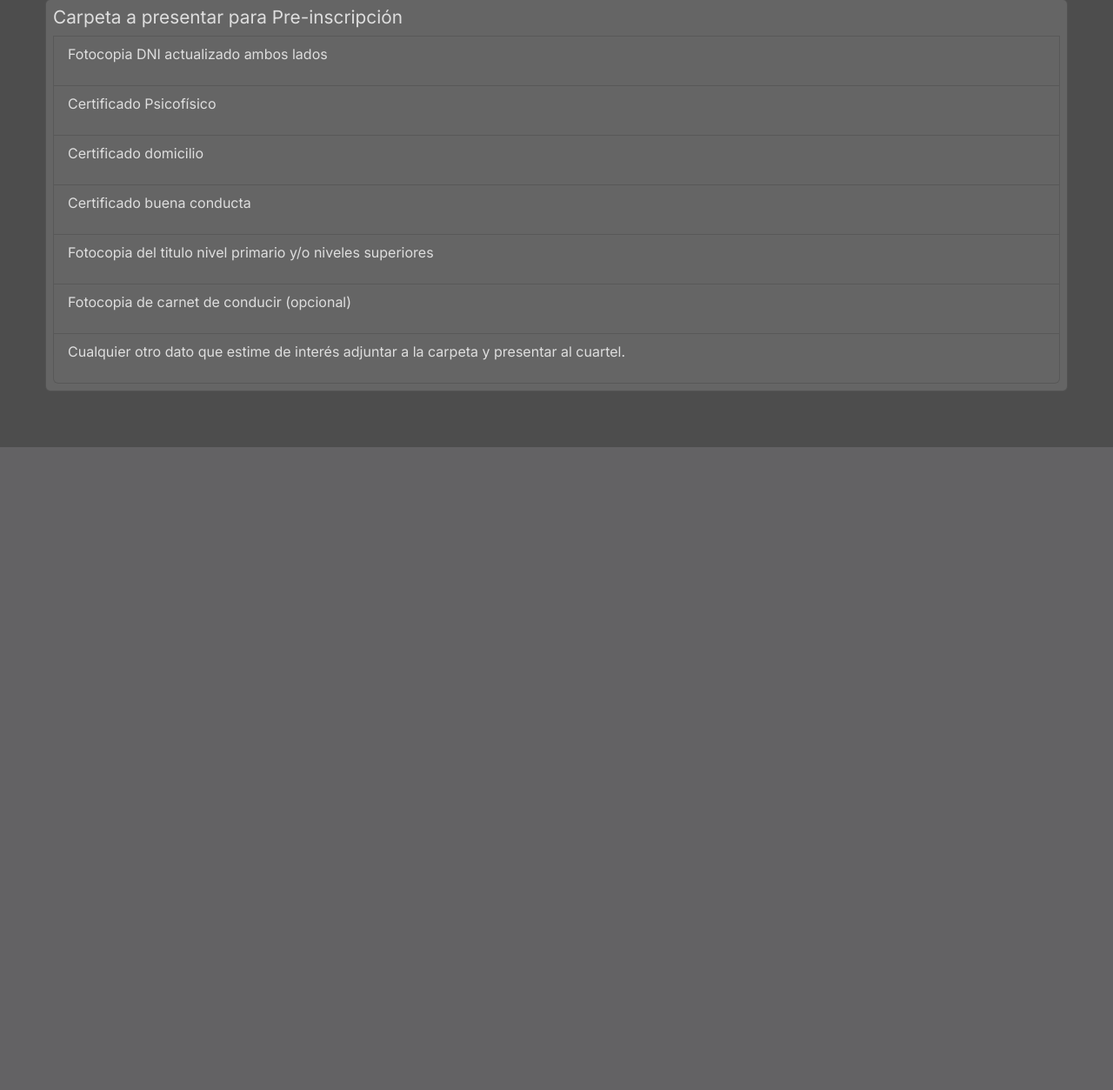
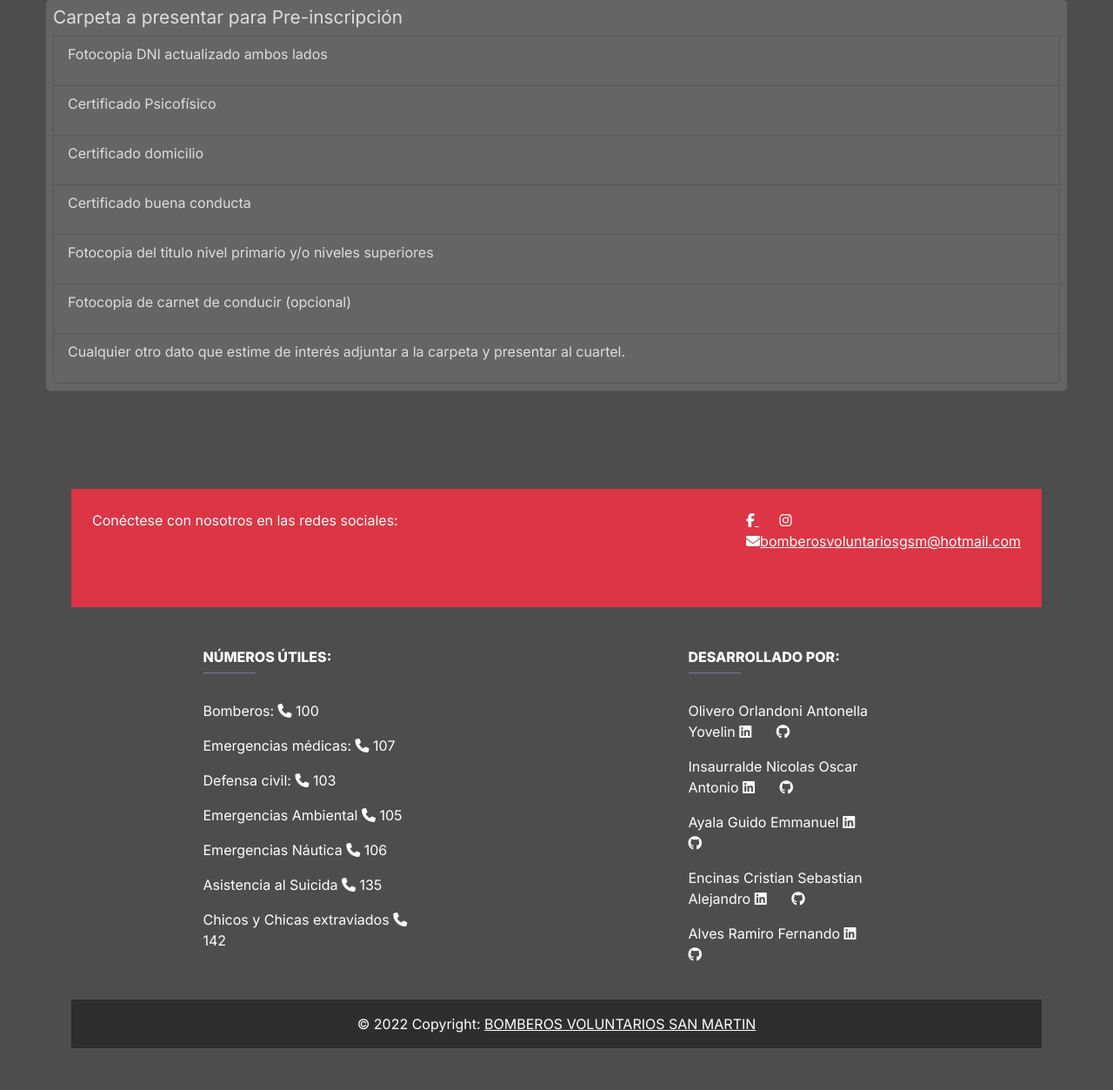
Before and after one commit to RamaAlves/proyecto-informatorio, a Django app: page /aspirantes/ in a window 1280 px wide. Shown: the part 355-1608 px from the top of the page at 87% size. Before the commit the page ends 869 px from the top, so only its background shows below. Run offline with Django 4.2, Linux system fonts and the light colour scheme; some libraries are stand-ins or nearby versions.

Commit message:
Agregando footer y corrigiendo enlaces

```diff
--- a/Bomberos_san_martin/static/styles/style.css
+++ b/Bomberos_san_martin/static/styles/style.css
@@ -11,7 +11,9 @@
   --boton-twitter:#00ACEE;
   --color-notificacion:#0d0d0d;
   --bg-evento: rgb(136,0,0);
-  --bg-evento-gradiente: linear-gradient(90deg, rgba(136,0,0,1) 0%, rgba(220,53,69,1) 100%);
+  --bg-evento-gradiente: linear-gradient(90deg, rgba(136,0,0,1) 0%, rgb(220, 53, 69) 100%);
+  --acento-footer:#dc3545;
+  --bg-base-footer:#2e2e2e;
 }
 
 body{
@@ -171,7 +173,15 @@ h4{
   color:var(--font-color);
   background-color:var(--bg-card)
 }
-
+.color-footer {
+  background-color: var(--bg-page);
+}
+.color-acento-footer{
+  background-color: var(--acento-footer);
+}
+.color-base-footer{
+  background-color: var(--bg-base-footer);
+}
 .notification {
   color:var(--color-notificacion)
 }
--- a/Bomberos_san_martin/templates/base.html
+++ b/Bomberos_san_martin/templates/base.html
@@ -92,5 +92,116 @@
     {% block content %}
     {% endblock content%}
     </div>
+    <!-- Remove the container if you want to extend the Footer to full width. -->
+    <div class="container my-5">
+
+        <!-- Footer -->
+        <footer
+                class="text-center text-lg-start text-white color-footer"
+                >
+        <!-- Section: Social media -->
+        <section
+                class="d-flex justify-content-between p-4 color-acento-footer"
+                >
+            <!-- Left -->
+            <div class="me-5">
+            <span>Conéctese con nosotros en las redes sociales:</span>
+            </div>
+            <!-- Left -->
+
+            <!-- Right -->
+            <div>
+            <a href="https://www.facebook.com/Bomberos-Voluntarios-San-Mart%C3%ADn-CHACO-100250091762579" class="text-white me-4">
+                <i class="fab fa-facebook-f"></i>
+            </a>
+            <a href="#" class="text-white me-4">
+                <i class="fab fa-instagram"></i>
+            </a>
+            <a href="mailto:bomberosvoluntariosgsm@hotmail.com" class="text-white me-4">
+                <p><i class="fas fa-envelope mr-3"></i>bomberosvoluntariosgsm@hotmail.com</p>
+            </a>
+            </div>
+            <!-- Right -->
+        </section>
+        <!-- Section: Social media -->
+
+        <!-- Section: Links  -->
+        <section class="">
+            <div class="container text-center text-md-start mt-5">
+            <!-- Grid row -->
+            <div class="row mt-3">
+                <!-- Grid column -->
+                <div class="col-md-4 col-lg-3 col-xl-3 mx-auto mb-md-0 mb-4">
+                    <!-- Links -->
+                    <h6 class="text-uppercase fw-bold">Números Útiles:</h6>
+                    <hr
+                        class="mb-4 mt-0 d-inline-block mx-auto"
+                        style="width: 60px; background-color: #7c4dff; height: 2px"
+                        />
+                    <p>Bomberos: <i class="fas fa-phone mr-3"></i> 100</p>
+                    <p>Emergencias médicas: <i class="fas fa-phone mr-3"></i> 107</p>
+                    <p>Defensa civil: <i class="fas fa-phone mr-3"></i> 103</p>
+                    <p>Emergencias Ambiental <i class="fas fa-phone mr-3"></i> 105</p>
+                    <p>Emergencias Náutica <i class="fas fa-phone mr-3"></i> 106</p>
+                    <p>Asistencia al Suicida <i class="fas fa-phone mr-3"></i> 135</p>
+                    <p>Chicos y Chicas extraviados <i class="fas fa-phone mr-3"></i> 142</p>
+                    <!-- Grid column -->
+                </div>
+                <!-- Grid column -->
+                <div class="col-md-3 col-lg-4 col-xl-3 mx-auto mb-4">
+                <!-- Content -->
+                <h6 class="text-uppercase fw-bold">Desarrollado por:</h6>
+                <hr
+                    class="mb-4 mt-0 d-inline-block mx-auto"
+                    style="width: 60px; background-color: #7c4dff; height: 2px"
+                    />
+                <p>
+                    Olivero Orlandoni Antonella Yovelin
+                    <a href="https://www.linkedin.com/in/antonellaolivero/" target="_blank" class="text-white me-4"><i class="fab fa-linkedin"></i></a>
+                    <a href="https://github.com/Antonellaoliv" target="_blank" class="text-white me-4"><i class="fab fa-github"></i></a>
+                </p>
+                <p>
+                    Insaurralde Nicolas Oscar Antonio
+                    <a href="#" target="_blank" class="text-white me-4"><i class="fab fa-linkedin"></i></a>
+                    <a href="https://github.com/NicoInsaurralde" target="_blank" class="text-white me-4"><i class="fab fa-github"></i></a>
+                </p>
+                <p>
+                    Ayala Guido Emmanuel
+                    <a href="https://www.linkedin.com/in/guido-emmanuel/" target="_blank" class="text-white me-4"><i class="fab fa-linkedin"></i></a>
+                    <a href="https://github.com/guidoayalae" target="_blank" class="text-white me-4"><i class="fab fa-github"></i></a>
+                </p>
+                <p>
+                    Encinas Cristian Sebastian Alejandro
+                    <a href="#" target="_blank" class="text-white me-4"><i class="fab fa-linkedin"></i></a>
+                    <a href="https://github.com/Cristian-SA-Encinas" target="_blank" class="text-white me-4"><i class="fab fa-github"></i></a>
+                </p>
+                <p>
+                    Alves Ramiro Fernando
+                    <a href="https://www.linkedin.com/in/ramaalves/" target="_blank" class="text-white me-4"><i class="fab fa-linkedin"></i></a>
+                    <a href="https://github.com/RamaAlves" target="_blank" class="text-white me-4"><i class="fab fa-github"></i></a>
+                </p>
+                </div>
+                <!-- Grid column -->
+
+            <!-- Grid row -->
+            </div>
+        </section>
+        <!-- Section: Links  -->
+
+            <!-- Copyright -->
+            <div
+                class="text-center p-3 color-base-footer"
+                >
+                © 2022 Copyright:
+                <a class="text-white" href="http://info2022.pythonanywhere.com/"
+                >BOMBEROS VOLUNTARIOS SAN MARTIN</a
+                >
+            </div>
+            <!-- Copyright -->
+        </footer>
+        <!-- Footer -->
+
+    </div>
+    <!-- End of .container -->
 </body>
 </html>
--- a/Bomberos_san_martin/templates/post/mostrar_post.html
+++ b/Bomberos_san_martin/templates/post/mostrar_post.html
@@ -36,11 +36,11 @@
                     <p class="card-text">{{post.texto}}</p>
                     <!-- Your share button code -->
                     <div class="d-grid gap-2 d-md-block">
-                      <div class="fb-share-button" data-href="http://info2022.pythonanywhere.com/mostrar_post/{{post.id}}" data-layout="button_count" data-size="small"><a target="_blank" href="https://www.facebook.com/sharer/sharer.php?u=http%3A%2F%2Finfo2022.pythonanywhere.com%2Fmostrar_post%2F{{post.id}}&amp;src=sdkpreparse" class="fb-xfbml-parse-ignore">Compartir</a></div>
+                      <div class="fb-share-button" data-href="http://info2022.pythonanywhere.com/mostrar_post/{{post.id}}" data-layout="button_count" data-size="large"><a target="_blank" href="https://www.facebook.com/sharer/sharer.php?u=http%3A%2F%2Finfo2022.pythonanywhere.com%2Fmostrar_post%2F{{post.id}}&amp;src=sdkpreparse" class="fb-xfbml-parse-ignore">Compartir</a></div>
                       {% comment %} <iframe src="https://www.facebook.com/plugins/share_button.php?href=http%3A%2F%2F127.0.0.1%3A8000%2Fmostrar_post%2F{{post.id}}&layout=button&size=large&width=103&height=28&appId" width="103" height="28" style="border:none;overflow:hidden"
                       scrolling="no" frameborder="0" allowfullscreen="true" allow="autoplay; clipboard-write; encrypted-media; picture-in-picture; web-share"></iframe>
                       {% endcomment %}
-                      <button class="btn btn-twitter"><i class="fa-brands fa-square-twitter"></i>{% post_to_twitter object_or_url "Post to Twitter" %}</button>
+                      <button class="btn btn-twitter"><i class="fa-brands fa-square-twitter"></i>{% post_to_twitter object_or_url "{{post.id}}" %}</button>
                     </div>
                 </div>
             </div>
--- a/requeriments.txt
+++ b/requeriments.txt
@@ -1,3 +1,4 @@
 Django==4.0.0
 Pillow==9.3.0
 django-social-share==2.3.0
+mysqlclient==2.1.1
```
